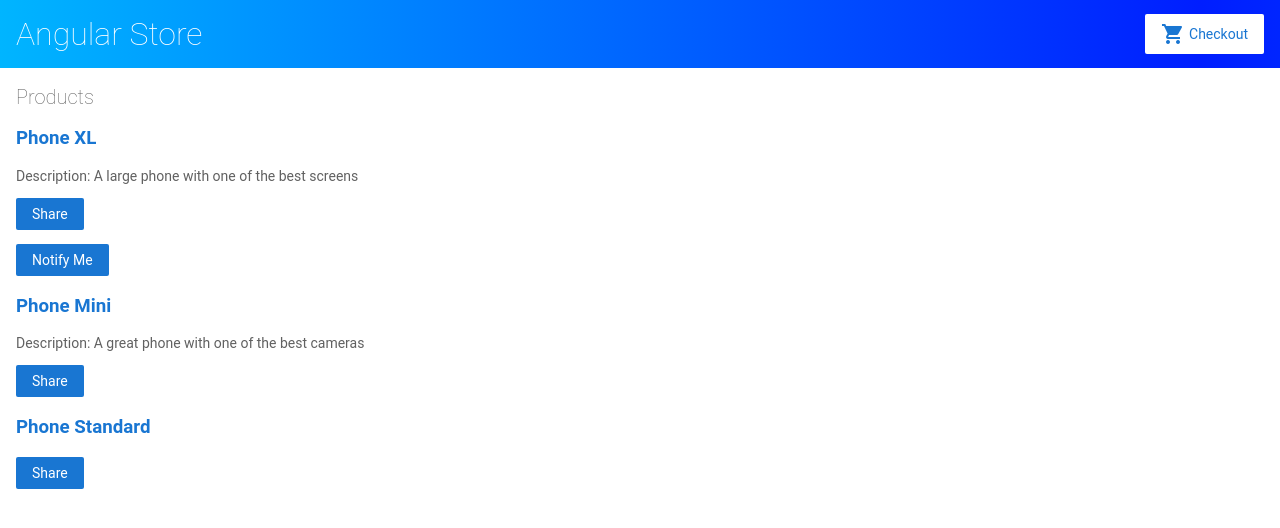
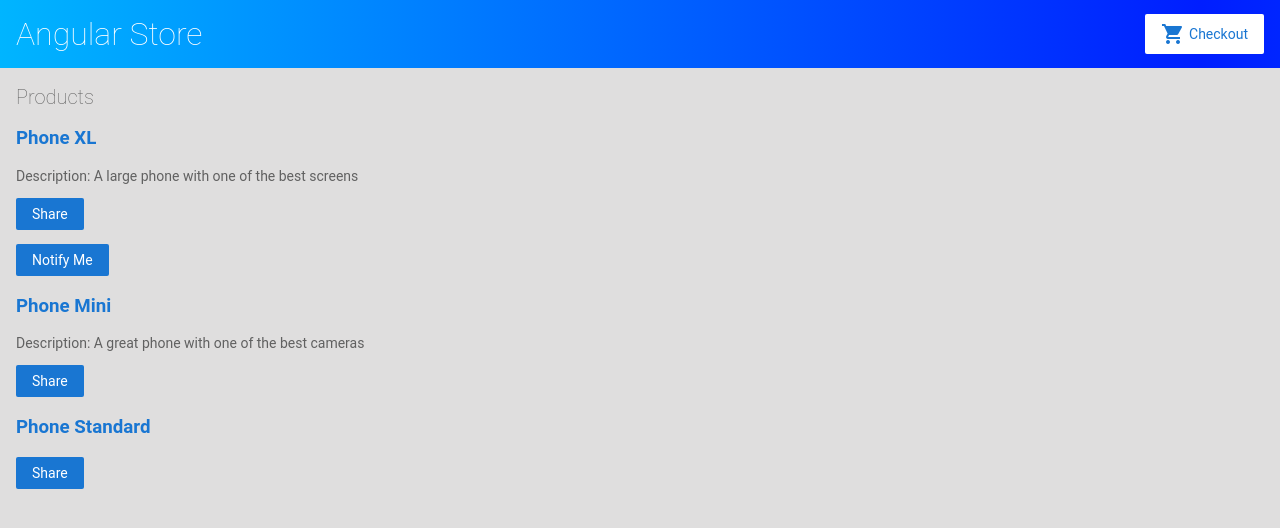
Before and after one commit to GiuseppeLanucara/angular-start, an Angular app: page / in a window 1280 px wide. Shown: the top 528 px of the page. Built offline with nearby package versions, Linux system fonts and the light colour scheme.

Commit message:
ADDED STYLES AND BOOTSRAP INSTALLED

```diff
--- a/package.json
+++ b/package.json
@@ -21,6 +21,7 @@
     "@angular/platform-browser": "^15.2.0-rc.0",
     "@angular/platform-browser-dynamic": "^15.2.0-rc.0",
     "@angular/router": "^15.2.0-rc.0",
+    "angular-bootstrap": "^0.12.2",
     "angular-in-memory-web-api": "~0.15.0",
     "rxjs": "~7.8.0",
     "tslib": "^2.5.0",
--- a/src/styles.css
+++ b/src/styles.css
@@ -10,6 +10,7 @@
 
 body {
   margin: 0;
+  background-color: rgba(150, 147, 147, 0.3);
 }
 
 .container {
```
Also changed, not shown: 1 other file (tests, documents, lock files or other folders).
